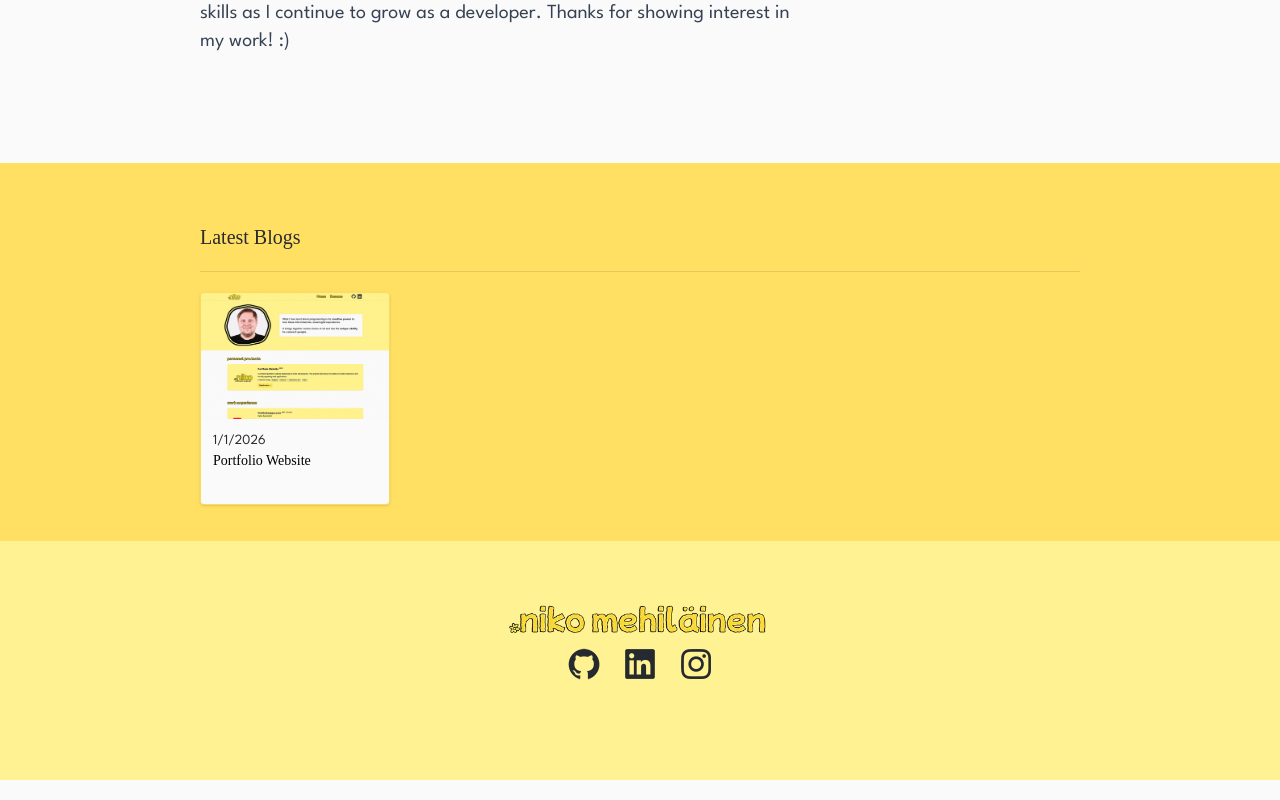
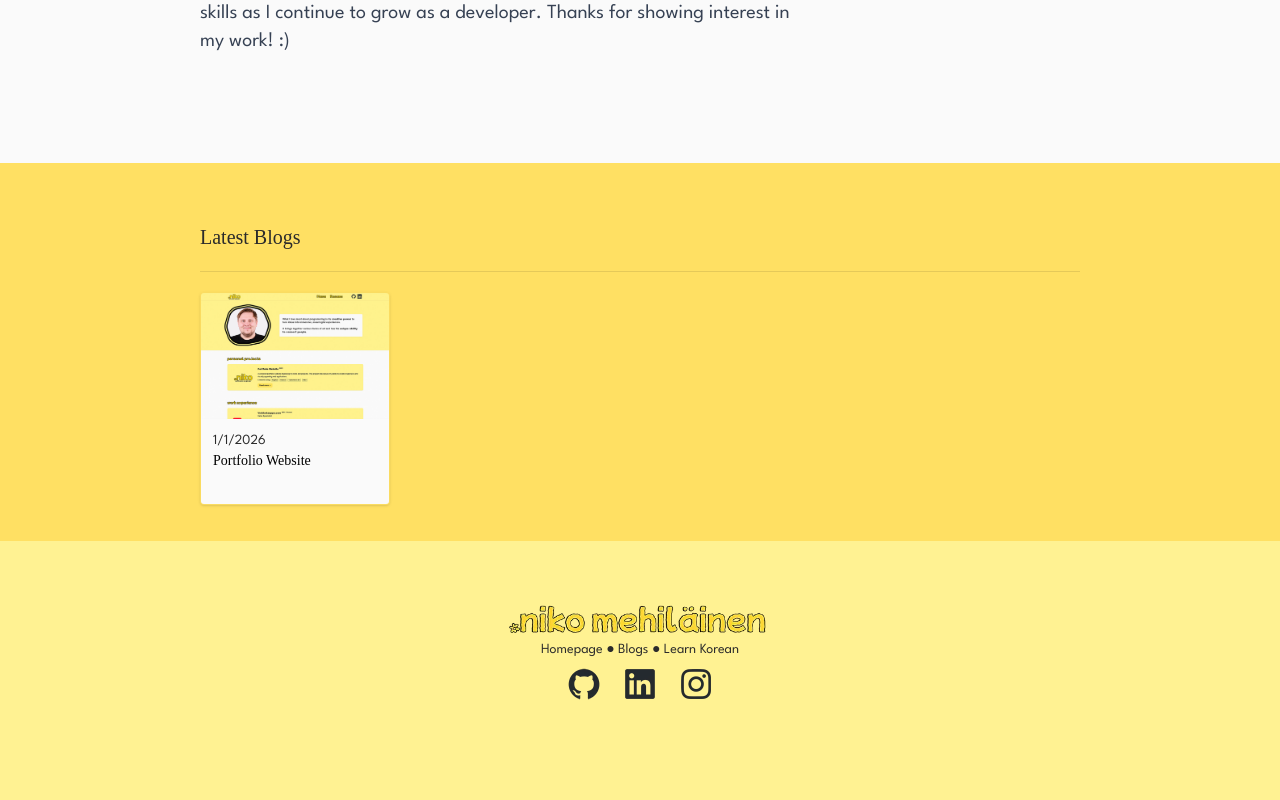
Before and after one commit to mehiis/portfolio-website, a React (Vite) app: page /blog/0 in a window 1280 px wide. Shown: the part 3527-4327 px from the top of the page. Built offline with nearby package versions, Linux system fonts and the light colour scheme; a web font is replaced by a local one.

Commit message:
add dynamic metadata + links to footer

```diff
--- a/package.json
+++ b/package.json
@@ -13,6 +13,7 @@
     "@tailwindcss/vite": "^4.1.11",
     "react": "^19.1.0",
     "react-dom": "^19.1.0",
+    "react-helmet-async": "^3.0.0",
     "react-router-dom": "^7.7.0",
     "tailwindcss": "^4.1.11"
   },
--- a/src/App.tsx
+++ b/src/App.tsx
@@ -7,11 +7,13 @@ import Layout from './components/general/Layout'
 import Blog from './views/Blog'
 import Chapter from './views/korea/Chapter';
 import Korea from './views/Korea';
+import { HelmetProvider } from 'react-helmet-async';
 
 function App() {
 
   return (
     <>
+    <HelmetProvider>
       <BrowserRouter basename={baseName}>
         <Routes>
           <Route element={<Layout />}>
@@ -24,6 +26,7 @@ function App() {
           </Route>
         </Routes>
       </BrowserRouter>
+    </HelmetProvider>
     </>
   )
 }
--- a/src/components/general/Footer.tsx
+++ b/src/components/general/Footer.tsx
@@ -19,11 +19,18 @@ const Footer = () => {
                   sizes="(max-width: 768px) 240px, 480px"
                   loading="lazy"
                   alt="Image of stylized full name, small flower and text 'niko mehilaeinen'."
-                  className="w-60 md:w-70 h-auto mx-auto mb-3 hover:scale-105 transition-transform duration-150 aspect-8/1"
+                  className="w-60 md:w-70 h-auto mx-auto mb-1 hover:scale-105 transition-transform duration-150 aspect-8/1"
                   width="240"
                   height="30"
                   />
                 </Link>
+
+                <div className='text-center mb-2 text-sm text-[var(--black-color)] font-[LeagueSpartanRegular]'>
+                    <Link to="/" className="hover:underline hover:bg-(--secondary-color)">  Homepage  </Link> &#9679;
+                    <Link to="/blogs/1" className="hover:underline hover:bg-(--secondary-color)">  Blogs  </Link> &#9679;
+                    <Link to="/korea" className="hover:underline hover:bg-(--secondary-color)">  Learn Korean  </Link>
+
+                </div>
 
                 <div className='flex justify-center'>
                     <a href="https://github.com/mehiis" target="_blank" rel="noopener noreferrer">
--- a/src/views/Blog.tsx
+++ b/src/views/Blog.tsx
@@ -3,6 +3,7 @@ import Articles from "../data/articles";
 import NotFound from "../components/general/NotFound";
 import ArticleHeader from "../components/blogspage/ArticleHeader";
 import LatestBlogs from "../components/blog/LatestBlogs";
+import { Helmet } from "react-helmet-async";
 
 const Blog = () => {
   const { id } = useParams<{ id: string }>();
@@ -11,8 +12,16 @@ const Blog = () => {
 
   return (
     <>
+        <Helmet>
+          <title>
+            {article?.title ? `Niko Mehiläinen - ${article.title}` : "Niko Mehiläinen - Loading..."}
+          </title>
+          <meta name="description" content={article?.description || "A blog post by Niko Mehiläinen"} />
+      </Helmet>
+
       <div>
         {article ? (
+
           <div className="justify-between min-h-screen flex flex-col">
             <ArticleHeader title={article.title} desc={article.description} author={article.author} date={article.date} resources={article.resources} />
 
--- a/src/views/Blogs.tsx
+++ b/src/views/Blogs.tsx
@@ -2,6 +2,7 @@ import {useNavigate, useParams } from 'react-router-dom'
 import BlogsHeader from '../components/blogspage/BlogsHeader'
 import Articles from '../data/articles'
 import BlogCard from '../components/blogspage/BlogCard';
+import { Helmet } from 'react-helmet-async';
 
 const Blogs = () => {
   const { id } = useParams<{ id: string }>();
@@ -15,6 +16,12 @@ const Blogs = () => {
 
   return (
     <>
+        <Helmet>
+          <title>Niko Mehiläinen - Blogs</title>
+          <meta name="description" content="Explore my blog posts on various topics like development, studies, and more." />
+        </Helmet>
+
+
      <BlogsHeader />
      <div className="max-w-[1440px] mx-auto md:px-30">
 
--- a/src/views/Korea.tsx
+++ b/src/views/Korea.tsx
@@ -1,8 +1,15 @@
 import { Link } from 'react-router-dom';
 import Quiz from '../data/koreaquiz';
+import { Helmet } from 'react-helmet-async';
 
 const Korea = () => {
   return (
+    <>
+    <Helmet>
+        <title>Niko Mehiläinen - Learn Korean</title>
+        <meta name="description" content={`Simple Korean quizzes for beginners! Learn the alphabet, words, and expressions. Created to support my exchange studies in Seoul.`} />
+    </Helmet>
+
     <div className='items-start flex flex-col min-h-screen'>
       <div className='flex flex-col gap-4 bg-(--secondary-color) w-full py-5 shadow-sm items-center px-5 md:px-30 xl:px-80'>
         <h1 className='font-[LeagueSpartanBold] text-2xl'>Simple Quizzes for Learning Korean</h1>
@@ -16,6 +23,7 @@ const Korea = () => {
         ))}
     </div>
     </div>
+    </>
   )
 }
 
```
Also changed, not shown: 1 other file (tests, documents, lock files or other folders). Lines whose indentation alone changed are shown as unchanged.
